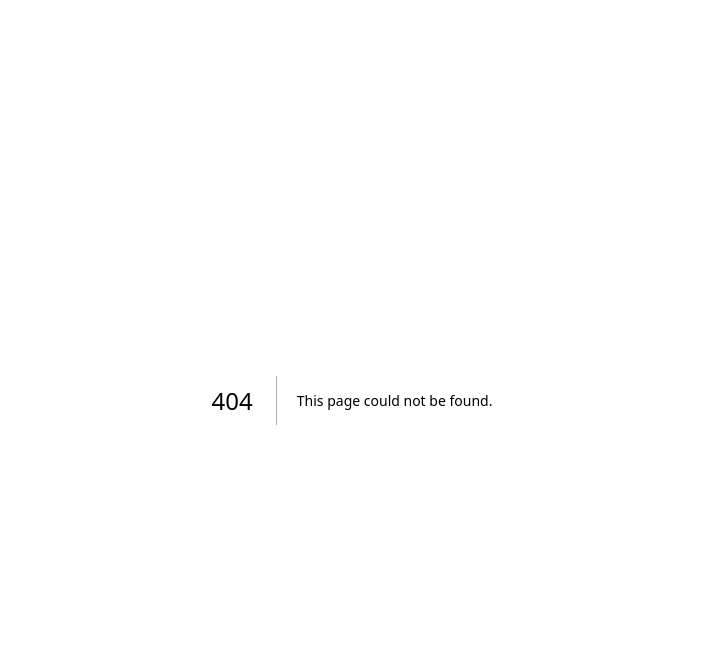
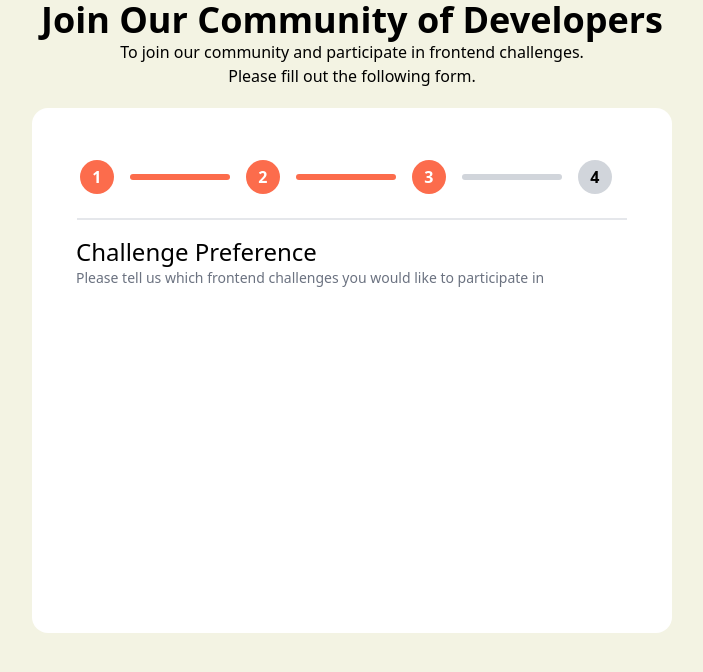
Before and after one commit to TaiwoSoftware/Multi-task-project, a Next.js app: page /third in a window 1280 px wide. Before the commit this address had no page. Shown: the top 672 px of the page, without its empty margins (288-991 px from the left). Built offline with nearby package versions, Linux system fonts and the light colour scheme.

Commit message:
done withe phase 1 and 2

```diff
--- a/src/app/globals.css
+++ b/src/app/globals.css
@@ -30,10 +30,6 @@ html {
   border: 1px solid #fc6c4c;
   color:#fc6c4c
 }
-
-.emptyInputError p {
-  color: red;
-}
 .none{
   display: none;
 }
@@ -41,3 +37,7 @@ html {
 .show {
   display: block;
 }
+
+.radioBorder {
+  border: 2px solid #fc6c4c;
+}
--- /dev/null
+++ b/src/app/third/page.jsx
@@ -0,0 +1,11 @@
+import CustomHeaderOne from "@/components/CustomHeaderOne";
+import ThirdStage from "@/components/Stages/ThirdStage";
+
+export default function page() {
+  return (
+    <>
+        <CustomHeaderOne />
+        <ThirdStage />
+    </>
+  )
+}
--- /dev/null
+++ b/src/components/Auth/Checkbox.jsx
@@ -0,0 +1,7 @@
+export default function Checkbox() {
+  return (
+    <div>
+        <input type="checkbox" id="" />
+    </div>
+  )
+}
--- a/src/components/EmptyErrorInput.jsx
+++ b/src/components/EmptyErrorInput.jsx
@@ -1,7 +1,7 @@
 export default function EmptyErrorInput({message}) {
   return (
-    <div className=" emptyInputError relative font-semibold">
-        <p className='absolute top-[9.5rem] text-sm  left-[65%]'>{message}</p>
+    <div className="relative font-semibold">
+        <p className='absolute text-red-600 top-[9.5rem] text-sm  left-[65%]'>{message}</p>
     </div>
   )
 }
--- /dev/null
+++ b/src/components/EmptyLevelPicked.jsx
@@ -0,0 +1,7 @@
+export default function EmptyLevelPicked({levelMessage}) {
+  return (
+    <div className="font-semibold relative top-[-19.5rem] right-[-7rem]">
+    <p className="text-red-600 absolute top-[9.5rem] text-sm" >{levelMessage}</p>
+    </div>
+  )
+}
--- a/src/components/ModalRegistration.jsx
+++ b/src/components/ModalRegistration.jsx
@@ -1,5 +1,5 @@
 "use client";
-import { useState } from "react";
+import { useEffect, useState } from "react";
 import CustomHr from "./CustomHr";
 import FormStep from "./FormStep";
 import GrayFormStep from "./GrayFormStep";
@@ -41,6 +41,9 @@ export default function ModalRegistration() {
   const handleLink = (e) => {
     setLinkValue(e.target.value);
   };
+  useEffect(() => {
+    localStorage.clear()
+  }, [])
   return (
     <>
       {isClicked === true ? (
--- /dev/null
+++ b/src/components/Stages/CheckDiv.jsx
@@ -0,0 +1,9 @@
+export default function CheckDiv() {
+  return (
+    <form>
+        <div className="flex gap-10 mt-6 ml-6">
+        <div></div>
+        </div>
+    </form>
+  )
+}
--- a/src/components/Stages/RadioDiv.jsx
+++ b/src/components/Stages/RadioDiv.jsx
@@ -1,7 +1,19 @@
 import Image from "next/image"
+import { useState } from "react"
 export default function RadioDiv({altText, srcImage, level}) {
+  const [isClicked, setIsClicked] = useState(false)
+
+  const handleClick = (e) => {
+    localStorage.setItem('level', e.target.innerText)
+    setIsClicked(!isClicked)
+  }
+
+
   return (
-    <div className="border w-[254px] px-1 py-[0.2rem] h-[69px] flex gap-6 items-center rounded-[10px]  border-gray-600">
+    <>
+      {isClicked === true ? (<>
+
+        <div onClick={handleClick}  className="border radioBorder w-[254px] px-1 py-[0.2rem] h-[69px] flex gap-6 items-center rounded-[10px]  border-gray-600 cursor-pointer">
         <div className="imageBackground  w-[34px] h-[34px]  left-[10px] rounded-full relative">
           <Image
             alt={altText}
@@ -11,5 +23,19 @@ export default function RadioDiv({altText, srcImage, level}) {
         </div>
         <p className="font-medium text-sm text-center">{level}</p>
     </div>
+      </>) : (<>
+
+        <div onClick={handleClick} className="border w-[254px] px-1 py-[0.2rem] h-[69px] flex gap-6 items-center rounded-[10px]  border-gray-600 cursor-pointer">
+        <div className="imageBackground  w-[34px] h-[34px]  left-[10px] rounded-full relative">
+          <Image
+            alt={altText}
+            src={srcImage}
+            className="absolute top-[.5rem] left-[0.4rem]"
+          />
+        </div>
+        <p className="font-medium text-sm text-center">{level}</p>
+    </div>
+      </>)}
+    </>
   )
 }
--- a/src/components/Stages/SecondStage.jsx
+++ b/src/components/Stages/SecondStage.jsx
@@ -12,9 +12,6 @@ import boost from "../images/boost.svg";
 import expert from "../images/cup.svg";
 import Link from "next/link";
 export default function SecondStage() {
-  const handleBackClick = () => {
-    alert("go back");
-  };
   return (
     <div className="bg-white mt-5 p-5 rounded-2xl max-w-[640px] mx-auto h-[525px]">
       <div className="flex items-center mt-[32px] max-w-[545px] mx-[auto] gap-4">
@@ -49,18 +46,17 @@ export default function SecondStage() {
           </div>
         </div>
         <CustomHr />
+        <Link href='/third'>
           <button
             className="text-white w-[110px] ml-[460px] h-[41px] text-center mt-6  rounded-[10px] summit"
             type="submit"
           >
             Next Step
           </button>
+        </Link>
       </form>
-      <Link href='/'>
-        <button
-          onClick={handleBackClick}
-          className="w-[110px] rounded-[10px] mt-[-2.5rem] ml-[1rem] absolute text-center h-[41px] go-back"
-        >
+      <Link href="/">
+        <button className="w-[110px] rounded-[10px] mt-[-2.5rem] ml-[1rem] absolute text-center h-[41px] go-back">
           Go back
         </button>
       </Link>
--- /dev/null
+++ b/src/components/Stages/ThirdStage.jsx
@@ -0,0 +1,24 @@
+import CustomHr from "../CustomHr";
+import FormStep from "../FormStep";
+import FullRange from "../FullRange";
+import GrayFormStep from "../GrayFormStep";
+import HeadingPersonal from "../HeadingPersonal";
+import Range from "../Range";
+
+export default function ThirdStage() {
+  return (
+    <div className="bg-white mt-5 p-5 rounded-2xl max-w-[640px] mx-auto h-[525px]">
+        <div className="flex items-center mt-[32px] max-w-[545px] mx-[auto] gap-4">
+            <FormStep stage='1' />
+            <FullRange />
+            <FormStep stage='2' />
+            <FullRange />
+            <FormStep stage='3' />
+            <Range />
+            <GrayFormStep stageTwo='4' />
+        </div>
+        <CustomHr />
+        <HeadingPersonal modalHeaderOne='Challenge Preference' modalParagraph='Please tell us which frontend challenges you would like to participate in' />
+    </div>
+  )
+}
```
Lines whose indentation alone changed are shown as unchanged.
